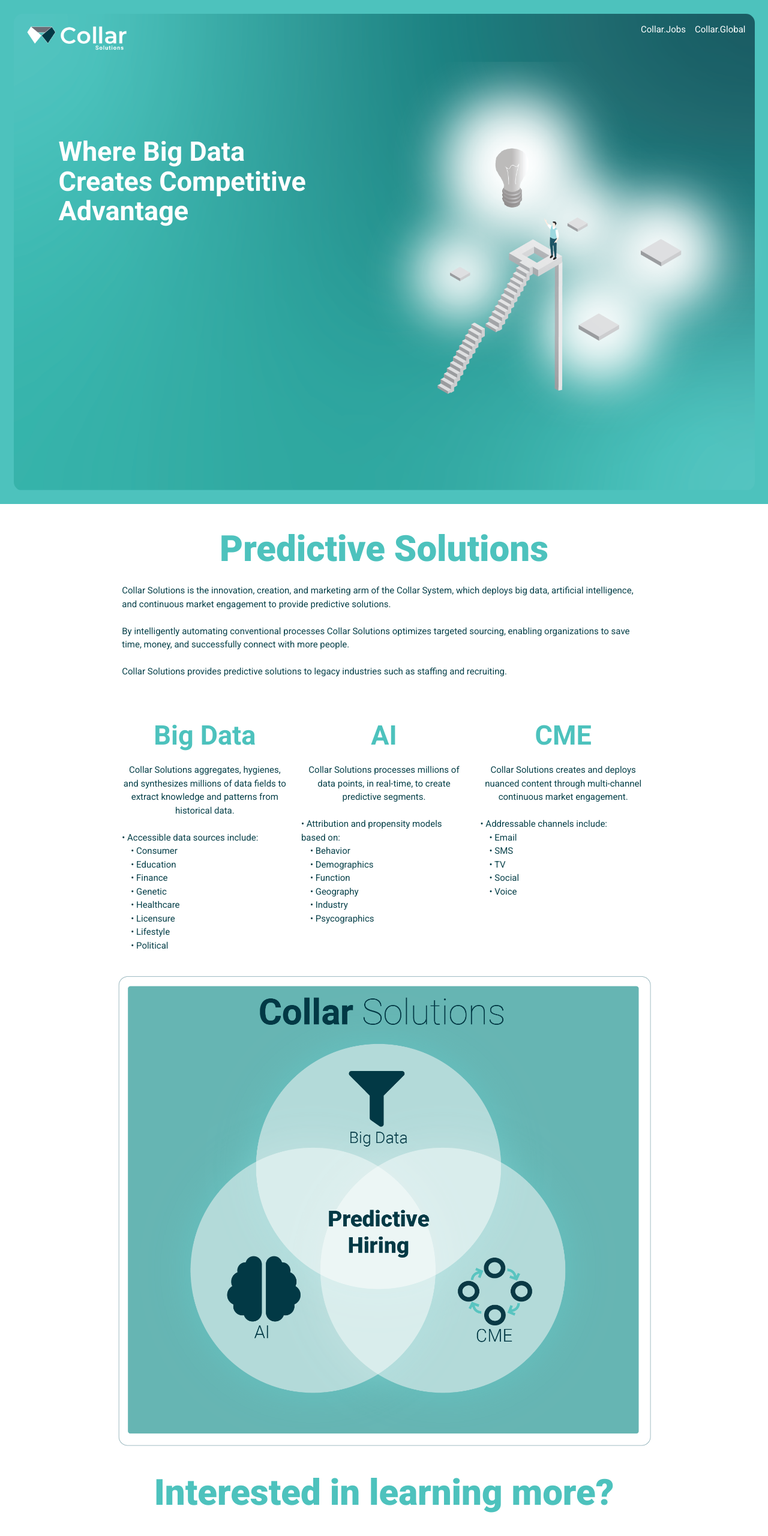
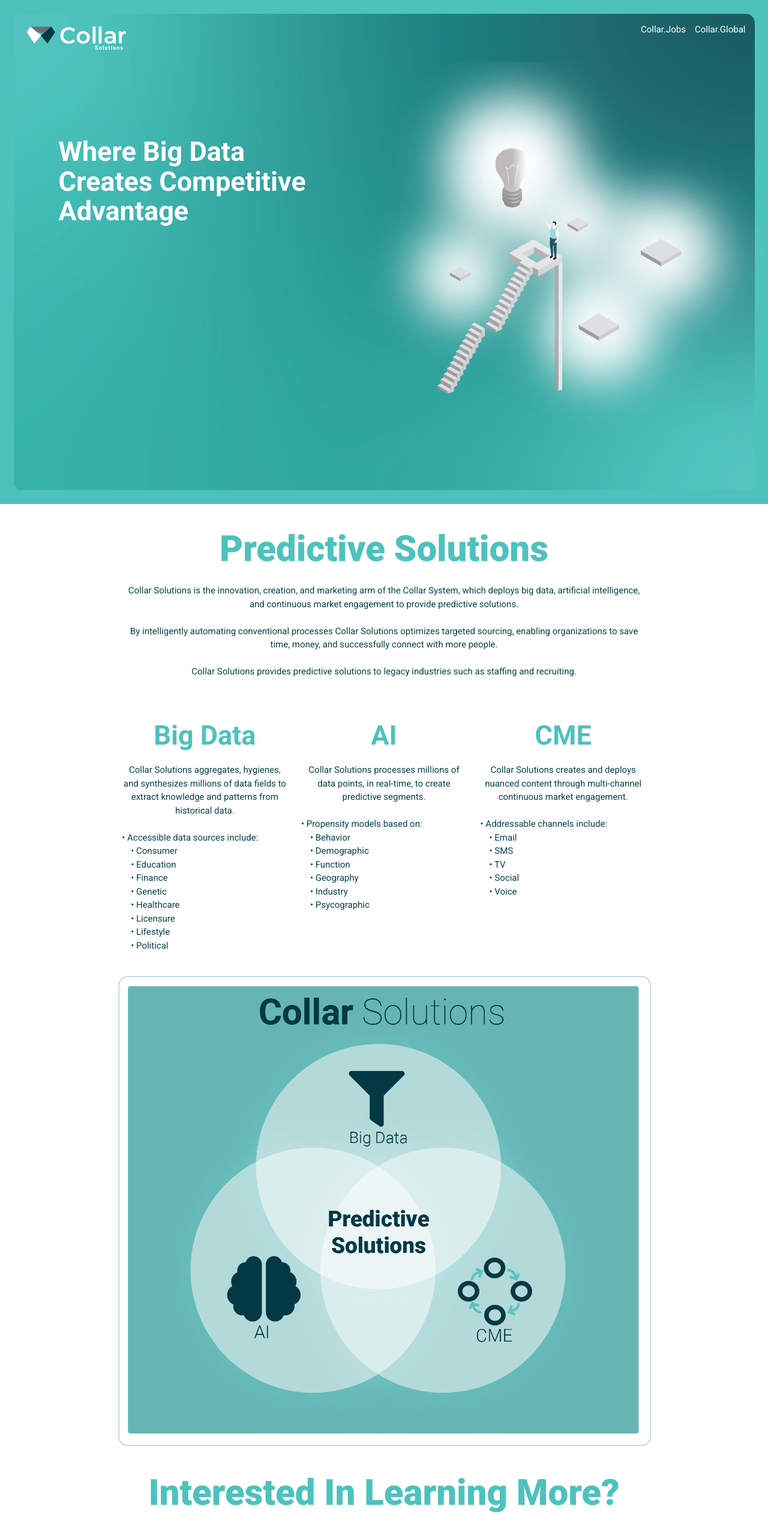
Before and after one commit to mmeganshaw/collar_solutions, a website: page public/index.html in a window 1280 px wide. Shown: the top 2560 px of the page at 60% size. Drawn offline with nearby package versions, Linux system fonts and the light colour scheme.

Commit message:
Final adds

```diff
--- a/public/index.html
+++ b/public/index.html
@@ -33,7 +33,7 @@
         <div class="header-overlay">
             <span class="nav">
                 <span>
-                    <img src="images/Solutions_Updated.png" class="nav-image" alt="">
+                    <img src="images/Collar_Solutions_Updated.png" class="nav-image" alt="">
                 </span>
                 <!-- <span>
                     <a class="contact" href="#contact"> Contact</a>
@@ -94,7 +94,7 @@
 
     <div class="container">
         <div class="row">
-            <div class="col s12">
+            <div class="col s12 center-align">
                 <h1 class="center-align">
                     Predictive Solutions
                 </h1>
@@ -210,14 +210,14 @@
                     Collar Solutions processes millions of data points, in real-time, to create predictive segments.
                 </center>
                 </br>
-                • Attribution and propensity models based on: </br>
+                • Propensity models based on: </br>
                     <span class="left-align">
                         <span style="padding-left: 1rem;">• Behavior</span> </br>
-                        <span style="padding-left: 1rem;">• Demographics</span> </br>
+                        <span style="padding-left: 1rem;">• Demographic</span> </br>
                         <span style="padding-left: 1rem;">• Function</span> </br>
                         <span style="padding-left: 1rem;">• Geography</span> </br>
                         <span style="padding-left: 1rem;">• Industry</span> </br>
-                        <span style="padding-left: 1rem;">• Psycographics</span> </br>
+                        <span style="padding-left: 1rem;">• Psycographic</span> </br>
                     </span>
             </div>
             <div class="col m4 s12">
@@ -310,7 +310,7 @@
     <!-- large collar image -->
     <div class="container">
 
-        <img src="images/collar_solutions-02.png" alt="" class="responsive-img">
+        <img src="images/new.png" alt="" class="responsive-img">
     </div>
     <!-- form container -->
     <a name="contact"></a>
@@ -318,7 +318,7 @@
         <div class="row">
             <div class="col s12 center-align">
                 <h1>
-                    Interested in learning more?
+                    Interested In Learning More?
                 </h1>
             </div>
         </div>
@@ -379,23 +379,23 @@
     </div>
 </div>
 
-<!-- footer -->
+<!-- footer -->ß
 
 <footer style="background-color: #4DC2BD;">
     <div class="container">
         <div class="row">
             <div class="col s12 center-align" style="margin-top: 3rem; margin-bottom: 3rem; color: white;">
-                <img style="" src="images/Solutions_Updated.png" alt="" class="footer-image">
+                <img src="images/Collar_Solutions_Updated.png" alt="" class="footer-image">
                 </br>
                 <div>
-                    <a href="https://www.facebook.com/JobsForEveryCollar/"><img src="images/facebook-02.png" alt=""
+                    <a href="https://www.facebook.com/Collar.solutions"><img src="images/facebook-02.png" alt=""
                             class="responsive-img" style="height: 30px; padding: 1px;"></a>
                     <a href="https://www.instagram.com/collar.jobs/?igshid=1hk9slefbfj92"><img
                             src="images/instagram-02.png" alt="" class="responsive-img"
                             style="height: 30px; padding: 1px;"></a>
-                    <a href="https://twitter.com/collar_jobs"><img src="images/twitter-02.png" alt=""
+                    <a href="https://twitter.com/collarsolutions"><img src="images/twitter-02.png" alt=""
                             class="responsive-img" style="height: 30px; padding: 1px;"></a>
-                    <a href="https://www.linkedin.com/company/collarjobs/?viewAsMember=true"><img
+                    <a href="https://www.linkedin.com/company/collarsolutions"><img
                             src="images/linkedin-02.png" alt="" class="responsive-img"
                             style="height: 30px; padding: 1px;"></a>
                 </div>
```
Also changed, not shown: public/images/Collar_Solutions_Updated.png (added), public/images/new.png (added), 2 other files.
